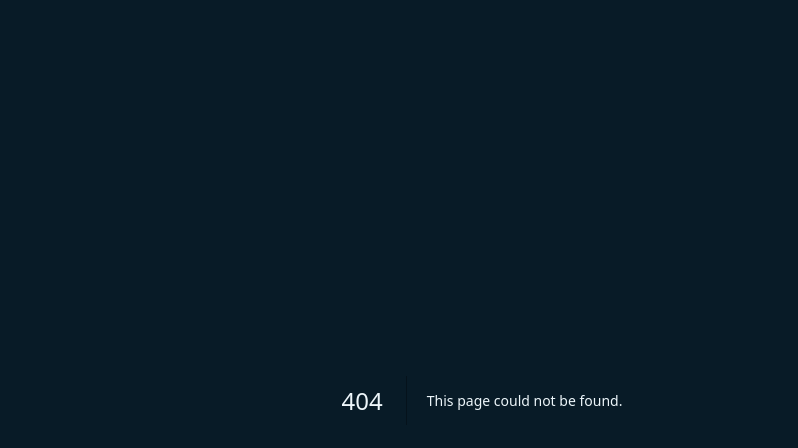
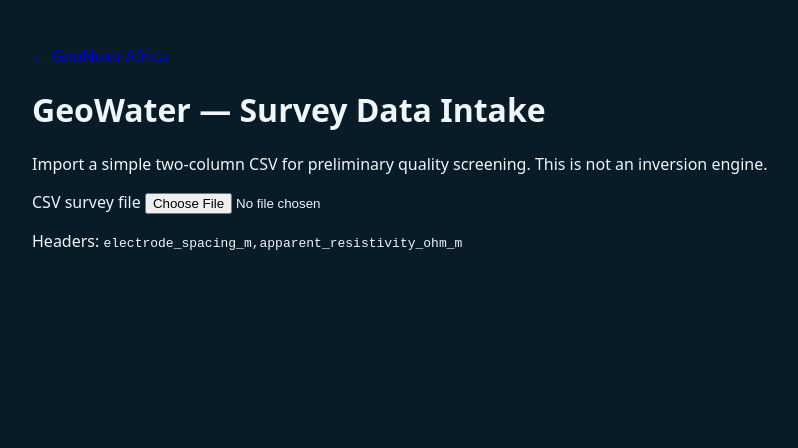
Before and after one commit to mabrig1/GeoNexa-Africa, a Next.js app: page /geowater in a window 1280 px wide. Before the commit this address had no page. Shown: the top 448 px of the page, without its empty margins (158-956 px from the left). Built offline with nearby package versions, Linux system fonts and the light colour scheme.

Commit message:
feat: add GeoWater browser-side survey intake and service health endpoint

```diff
--- /dev/null
+++ b/app/geowater/page.tsx
@@ -0,0 +1,5 @@
+'use client';
+import {useState} from 'react';
+type Parsed={rows:{electrodeSpacingM:number;apparentResistivityOhmM:number}[];warnings:string[];source:string};
+export default function GeoWater(){const [result,setResult]=useState<Parsed|null>(null),[error,setError]=useState('');async function onFile(e:React.ChangeEvent<HTMLInputElement>){setResult(null);setError('');const file=e.target.files?.[0];if(!file)return;if(file.size>1024*1024){setError('Maximum file size is 1 MB');return}const text=await file.text();const rows=text.trim().split(/\r?\n/);if(rows.length<2){setError('CSV needs a header and at least one row');return}const header=rows[0].split(',').map(s=>s.trim().toLowerCase());if(header.join(',')!=='electrode_spacing_m,apparent_resistivity_ohm_m'){setError('Required headers: electrode_spacing_m,apparent_resistivity_ohm_m');return}if(rows.length>1001){setError('Maximum 1000 measurements');return}const parsed=[] as Parsed['rows'];for(let i=1;i<rows.length;i++){const parts=rows[i].split(',');if(parts.length!==2||parts.some(v=>!v.trim())){setError('Invalid CSV row '+(i+1));return}const a=Number(parts[0]),r=Number(parts[1]);if(!Number.isFinite(a)||!Number.isFinite(r)||a<=0||r<=0){setError('Positive numeric values required at row '+(i+1));return}parsed.push({electrodeSpacingM:a,apparentResistivityOhmM:r})}setResult({rows:parsed,source:file.name,warnings:['Imported values are unverified measurements, not groundwater predictions.','Instrument configuration, electrode array, units and survey quality must be reviewed before inversion.','Data remain in this browser session; no file is uploaded to a server.']})}
+return <main style={{maxWidth:900,margin:'auto',padding:'45px 20px',fontFamily:'system-ui'}}><a href="/">← GeoNexa Africa</a><h1>GeoWater — Survey Data Intake</h1><p>Import a simple two-column CSV for preliminary quality screening. This is not an inversion engine.</p><label>CSV survey file <input type="file" accept=".csv,text/csv" onChange={onFile}/></label><p>Headers: <code>electrode_spacing_m,apparent_resistivity_ohm_m</code></p>{error&&<p role="alert">{error}</p>}{result&&<section aria-live="polite"><h2>Imported {result.rows.length} rows</h2><p>Source: {result.source}</p><ul>{result.warnings.map(w=><li key={w}>{w}</li>)}</ul><table><thead><tr><th>Spacing (m)</th><th>Apparent resistivity (Ω·m)</th></tr></thead><tbody>{result.rows.slice(0,20).map((row,i)=><tr key={i}><td>{row.electrodeSpacingM}</td><td>{row.apparentResistivityOhmM}</td></tr>)}</tbody></table>{result.rows.length>20&&<p>Showing first 20 measurements.</p>}</section>}</main>}
```
